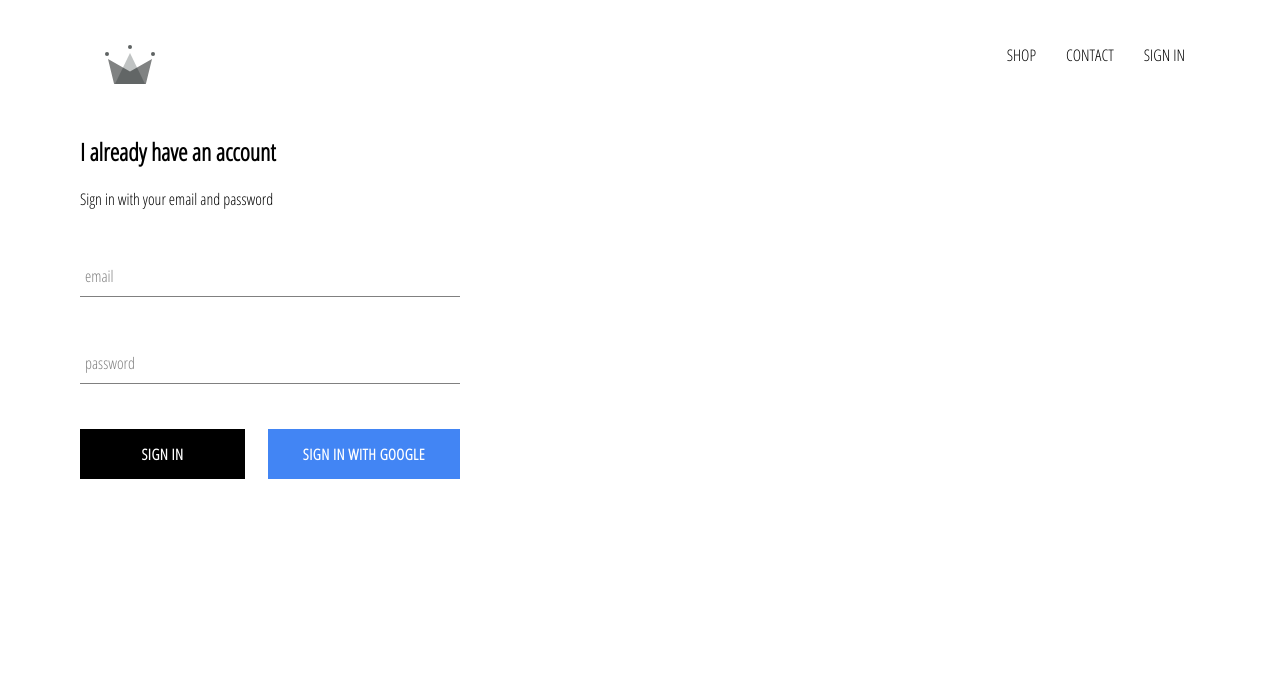
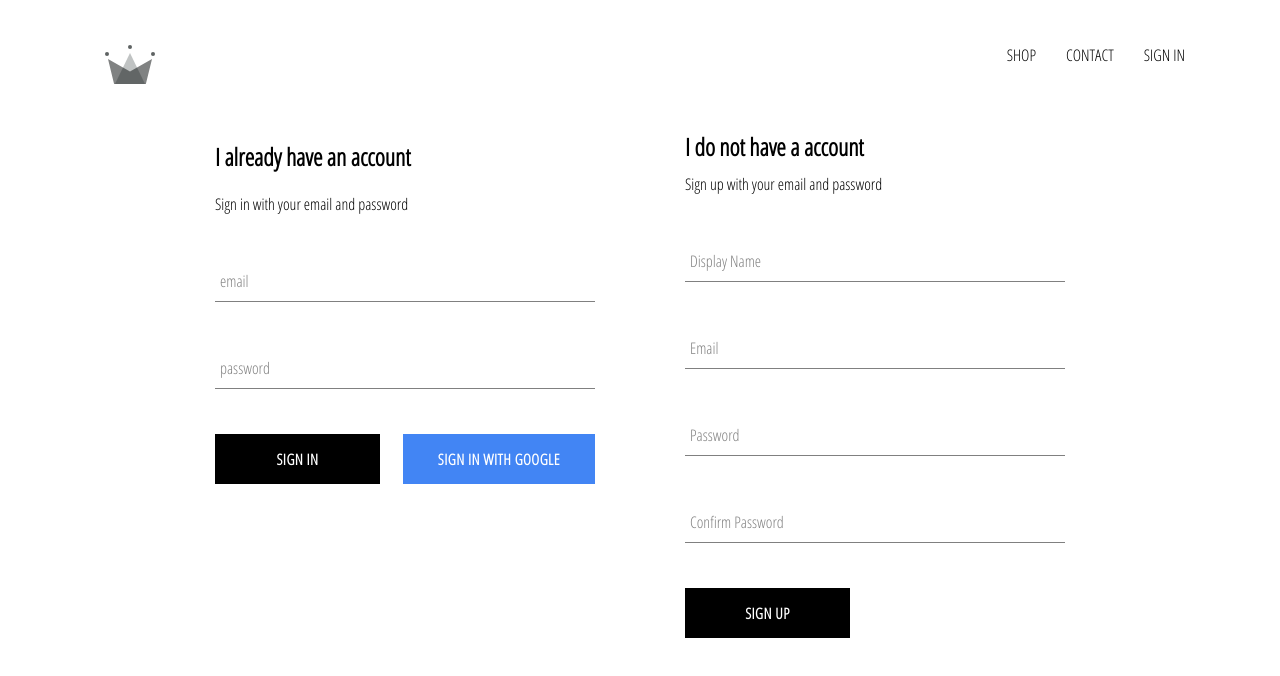
Before and after one commit to MasterSancho/React-E-Commerce-Project, a React (Create React App) app in the folder react_e_commerce_project/: page /signIn in a window 1280 px wide. Shown: the top 676 px of the page. Built offline with nearby package versions, Linux system fonts and the light colour scheme; no server answers.

Commit message:
018-Sign Up With Email and Password

```diff
--- a/react_e_commerce_project/src/App.jsx
+++ b/react_e_commerce_project/src/App.jsx
@@ -32,6 +32,8 @@ class App extends React.Component {
                             ...snapShot.data(),
                         },
                     });
+
+                    console.log(this.state);
                 });
             }
 
--- a/react_e_commerce_project/src/components/Sign_Up/Sign-Up.jsx
+++ b/react_e_commerce_project/src/components/Sign_Up/Sign-Up.jsx
@@ -5,7 +5,7 @@ import CustomButton from '../Custom_Button/Custom-Button';
 
 import { auth, createUserProfileDocument } from '../../Firebase/firebase.util';
 
-import './Sign-Un.scss';
+import './Sign-Up.scss';
 
 class SignUp extends React.Component {
     constructor() {
@@ -46,8 +46,8 @@ class SignUp extends React.Component {
         }
     };
 
-    handleChange = e => {
-        const { name, value } = e.target;
+    handleChange = event => {
+        const { name, value } = event.target;
 
         this.setState({ [name]: value });
     };
@@ -61,7 +61,7 @@ class SignUp extends React.Component {
                 <form className='sign-up-form' onSubmit={this.handleSubmit}>
                     <FormInput
                         type='text'
-                        name='displapName'
+                        name='displayName'
                         value={displayName}
                         onChange={this.handleChange}
                         label='Display Name'
--- a/react_e_commerce_project/src/pages/Sign-In-And-Sign-Up/Sign-In-And-Sign-Up.jsx
+++ b/react_e_commerce_project/src/pages/Sign-In-And-Sign-Up/Sign-In-And-Sign-Up.jsx
@@ -1,11 +1,13 @@
 import React from 'react';
 import SignIn from '../../components/Sign_In/Sign-In';
+import SignUp from '../../components/Sign_Up/Sign-Up';
 
 import './Sign-In-And-Sign-Up.scss';
 
 const SignInAndSignUp = () => (
-    <div className='sign-in-sign-up'>
+    <div className='sign-in-and-sign-up'>
         <SignIn />
+        <SignUp />
     </div>
 );
 
--- a/react_e_commerce_project/src/pages/Sign-In-And-Sign-Up/Sign-In-And-Sign-Up.scss
+++ b/react_e_commerce_project/src/pages/Sign-In-And-Sign-Up/Sign-In-And-Sign-Up.scss
@@ -0,0 +1,6 @@
+.sign-in-and-sign-up {
+    width: 850px;
+    display: flex;
+    justify-content: space-between;
+    margin: 30px auto;
+}
```
